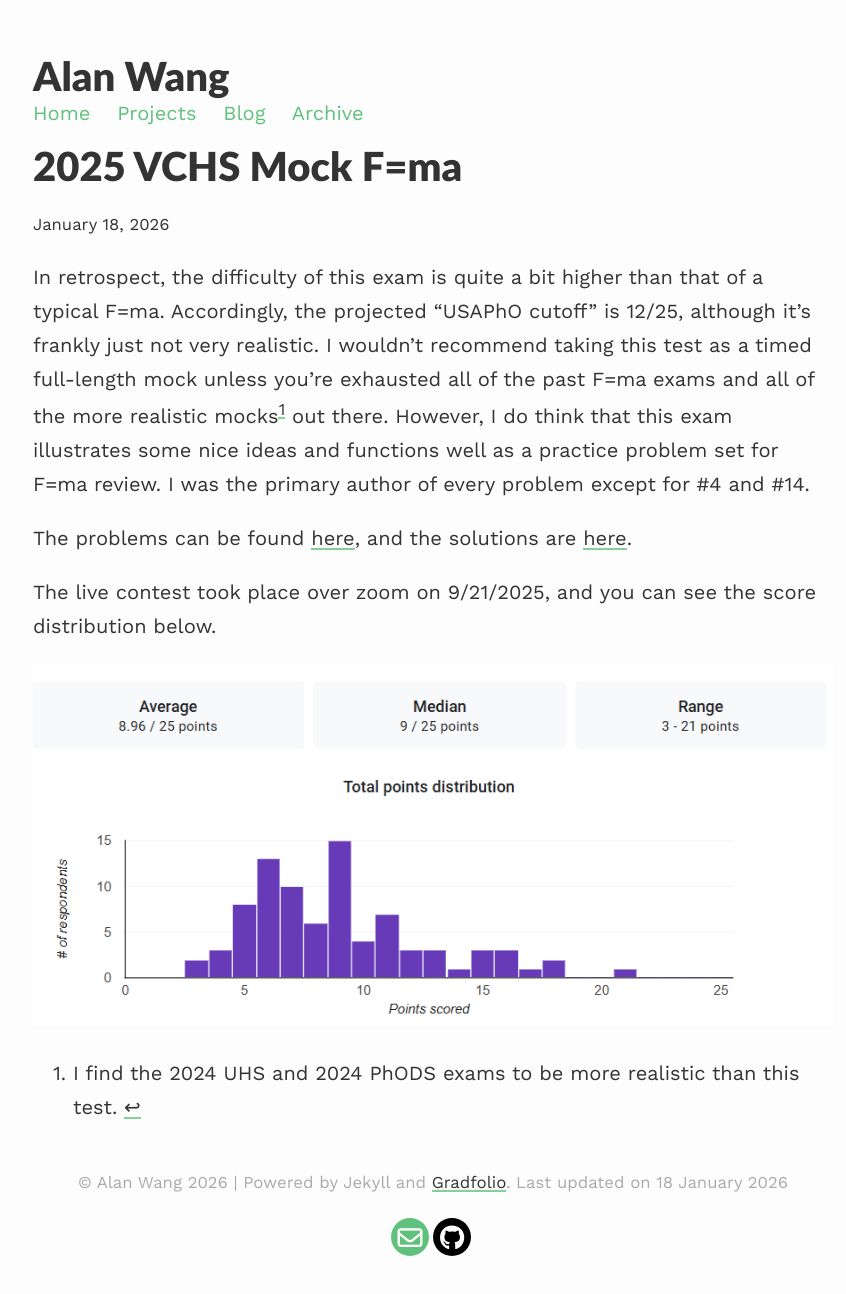
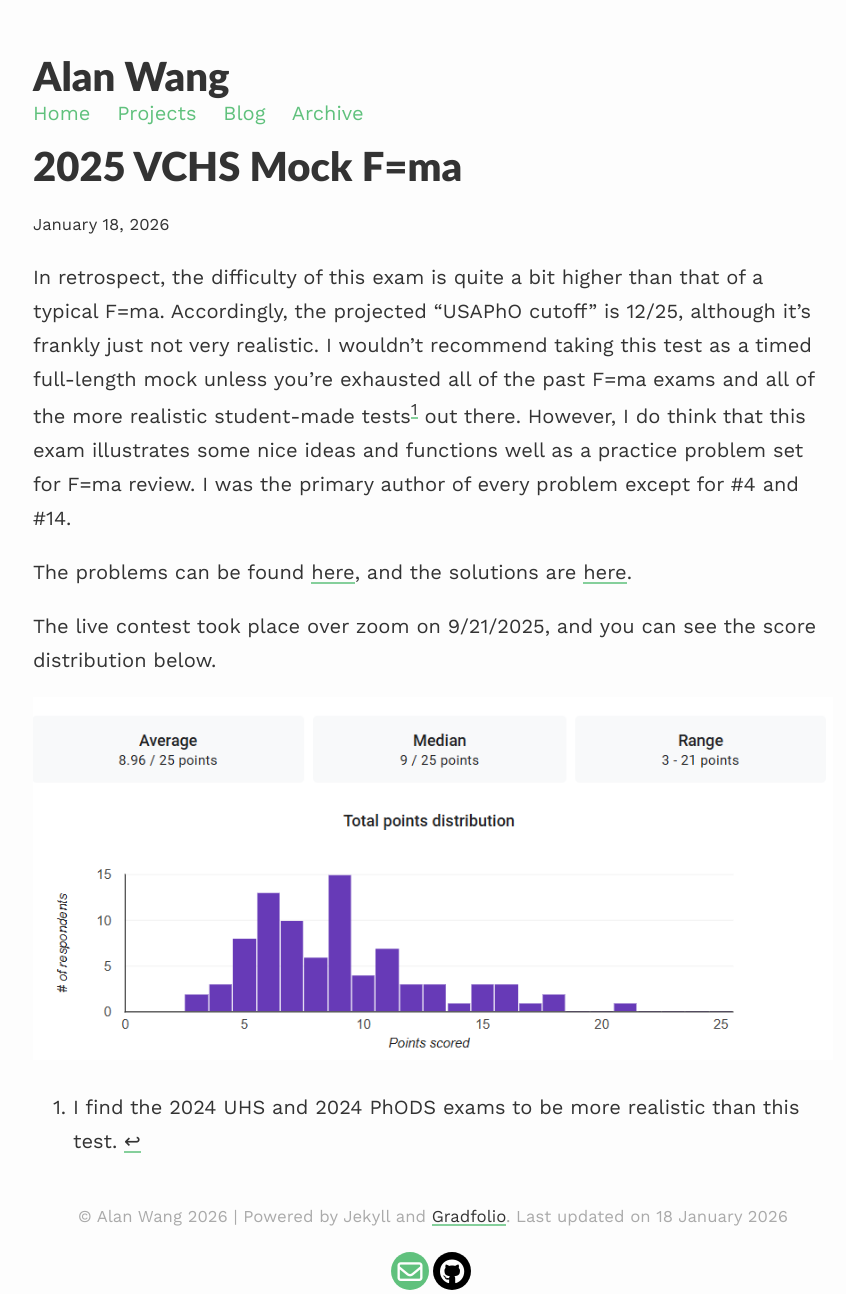
Before and after one commit to awang0826/awang0826.github.io, a Jekyll site: the page built from _projects/2025VCHSMockF=ma.md, in a window 1280 px wide. Shown: the whole page, without its empty margins (207-1053 px from the left). Built offline with Jekyll 4.4.1, drawn with Linux system fonts in a browser that asks for light colours; before the commit the page ends 1260 px from its top, so only the background shows below that.

Commit message:
Update 2025VCHSMockF=ma.md

```diff
--- a/_projects/2025VCHSMockF=ma.md
+++ b/_projects/2025VCHSMockF=ma.md
@@ -4,7 +4,7 @@
 description: Mock F=ma exam run by Valley Christian High School Physics Club
 order: 1
 ---
-In retrospect, the difficulty of this exam is quite a bit higher than that of a typical F=ma. Accordingly, the projected "USAPhO cutoff" is 12/25, although it's frankly just not very realistic. I wouldn't recommend taking this test as a timed full-length mock unless you're exhausted all of the past F=ma exams and all of the more realistic mocks[^1] out there. However, I do think that this exam illustrates some nice ideas and functions well as a practice problem set for F=ma review. I was the primary author of every problem except for #4 and #14.
+In retrospect, the difficulty of this exam is quite a bit higher than that of a typical F=ma. Accordingly, the projected "USAPhO cutoff" is 12/25, although it's frankly just not very realistic. I wouldn't recommend taking this test as a timed full-length mock unless you're exhausted all of the past F=ma exams and all of the more realistic student-made tests[^1] out there. However, I do think that this exam illustrates some nice ideas and functions well as a practice problem set for F=ma review. I was the primary author of every problem except for #4 and #14.
 
 The problems can be found [here](https://awang0826.github.io/problemwriting/2025_VCHS_Mock_Fma.pdf){:target="_blank"}, and the solutions are [here](https://awang0826.github.io/problemwriting/2025_VCHS_Mock_Fma_Exam_Solutions.pdf){:target="_blank"}.
 
```
